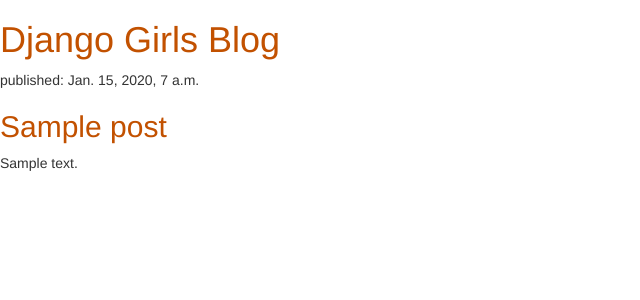
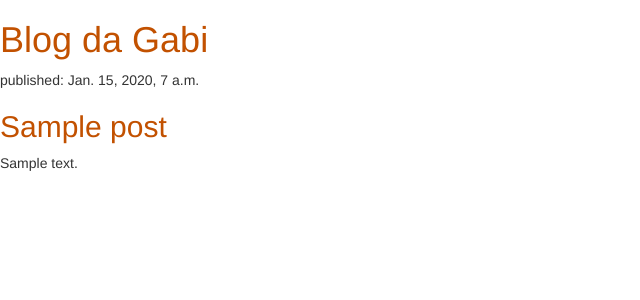
Before and after one commit to 10520200031/my-first-blog, a Django app: page / in a window 1280 px wide. Shown: the top 300 px of the page, without its empty margins (0-640 px from the left). Run offline with Django 3.2, Linux system fonts and the light colour scheme; tables that the repository leaves empty hold one stand-in row (values such as "Sample post"); some libraries are stand-ins or nearby versions.

Commit message:
mudança no html

```diff
--- a/blog/templates/blog/post_list.html
+++ b/blog/templates/blog/post_list.html
@@ -1,14 +1,14 @@
 {% load static %}
 <html>
     <head>
-        <title>Django Girls blog</title>
+        <title>Blog da Gabi</title>
         <link rel="stylesheet" href="//maxcdn.bootstrapcdn.com/bootstrap/3.2.0/css/bootstrap.min.css">
         <link rel="stylesheet" href="//maxcdn.bootstrapcdn.com/bootstrap/3.2.0/css/bootstrap-theme.min.css">
         <link rel="stylesheet" href="{% static 'css/blog.css' %}">
     </head>
     <body>
         <div>
-            <h1><a href="/">Django Girls Blog</a></h1>
+            <h1><a href="/">Blog da Gabi</a></h1>
         </div>
 
         {% for post in posts %}
```
